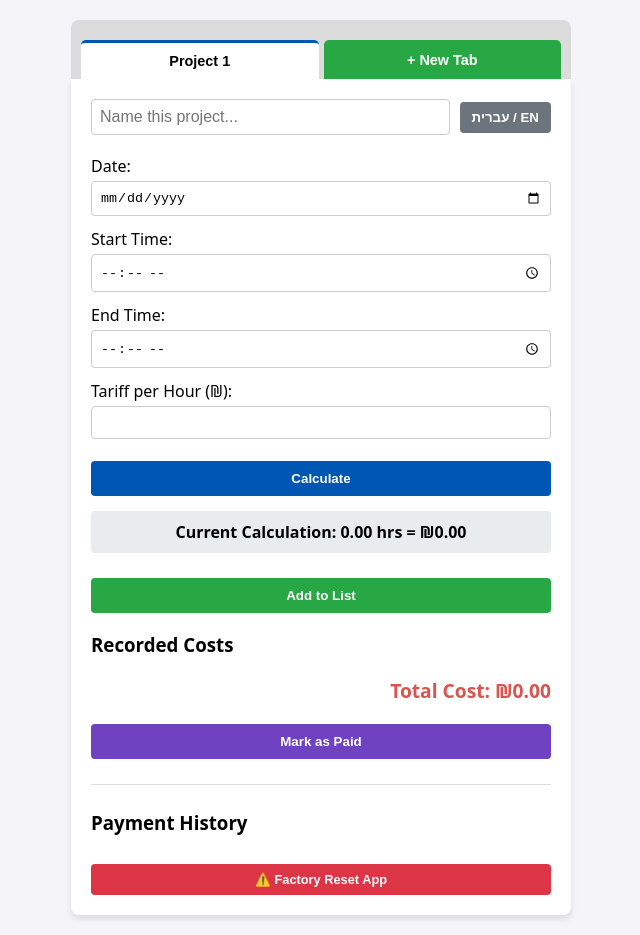
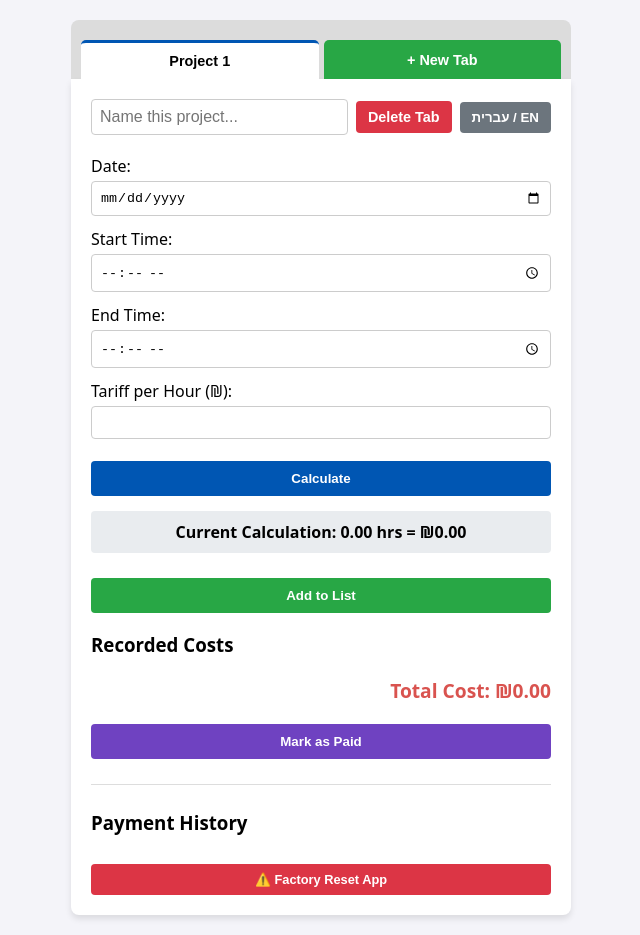
Before and after one commit to BNOmer/Hour-Calculator, a plain HTML site: page index.html in a window 1280 px wide. Shown: the whole page, without its empty margins (319-959 px from the left). Drawn offline with Linux system fonts and the light colour scheme.

Commit message:
Update index.html
add an option to delete tabs

```diff
--- a/index.html
+++ b/index.html
@@ -58,7 +58,7 @@
         }
         .header-controls {
             display: flex;
-            gap: 10px;
+            gap: 8px;
             margin-bottom: 20px;
             align-items: center;
         }
@@ -78,6 +78,21 @@
             white-space: nowrap;
         }
         .btn-lang:hover { background-color: #5a6268; }
+
+        .btn-delete-tab {
+            background-color: #dc3545;
+            color: white;
+            border: none;
+            border-radius: 4px;
+            padding: 8px 12px;
+            cursor: pointer;
+            font-size: 0.9em;
+            width: auto;
+            margin: 0;
+            white-space: nowrap;
+        }
+        .btn-delete-tab:hover { background-color: #c82333; }
+
         label, .input-field {
             display: block;
             width: 100%;
@@ -117,7 +132,6 @@
         }
         ul { list-style-type: none; padding: 0; }
 
-        /* Updated List Item Styles for Bi-Directional Support */
         li {
             background: #f8f9fa;
             margin: 5px 0;
@@ -147,7 +161,7 @@
         .total-box {
             font-size: 1.2em;
             font-weight: bold;
-            text-align: end; /* Adapts to RTL automatically */
+            text-align: end;
             margin-top: 20px;
             color: #d9534f;
         }
@@ -169,6 +183,7 @@
         <div class="container">
             <div class="header-controls">
                 <input type="text" id="tabNameInput" placeholder="Name this project..." onkeyup="updateTabName()">
+                <button id="btnDeleteTab" class="btn-delete-tab" onclick="deleteCurrentTab()">Delete Tab</button>
                 <button class="btn-lang" onclick="toggleLanguage()">עברית / EN</button>
             </div>
 
@@ -213,6 +228,7 @@
                 btnReset: "⚠️ Factory Reset App",
                 newTab: "+ New Tab",
                 btnDelete: "Delete",
+                btnDeleteTab: "Delete Tab",
                 totalPrefix: "Total Cost: ₪",
                 calcPrefix: "Current Calculation: ",
                 hrs: "hrs",
@@ -222,7 +238,9 @@
                 errFill: "Please fill in all fields correctly.",
                 errCalcFirst: "Please calculate a cost first.",
                 errNoPay: "There are no recorded costs to pay.",
+                errLastTab: "You cannot delete the last remaining tab.",
                 confDelete: "Delete this entry?",
+                confDeleteTab: "Are you sure you want to delete this entire project and all its data?",
                 confPay: "Record a payment of ₪",
                 confReset: "WARNING: This will delete ALL tabs, lists, and payment history forever. Are you absolutely sure?"
             },
@@ -240,7 +258,8 @@
                 btnReset: "⚠️ איפוס אפליקציה",
                 newTab: "+ כרטיסייה חדשה",
                 btnDelete: "מחק",
-                totalPrefix: "סך הכל לתשלום: ₪",
+                btnDeleteTab: "מחק פרויקט",
+                totalPrefix: "סך הכל עולה: ₪",
                 calcPrefix: "חישוב נוכחי: ",
                 hrs: "שעות",
                 projectPrefix: "פרויקט ",
@@ -249,7 +268,9 @@
                 errFill: "אנא מלא את כל השדות כראוי.",
                 errCalcFirst: "אנא חשב עלות תחילה.",
                 errNoPay: "אין עלויות רשומות לתשלום.",
+                errLastTab: "לא ניתן למחוק את הכרטיסייה האחרונה שנותרה.",
                 confDelete: "למחוק רשומה זו?",
+                confDeleteTab: "האם אתה בטוח שברצונך למחוק את כל הפרויקט והנתונים שלו?",
                 confPay: "לרשום תשלום של ₪",
                 confReset: "אזהרה: פעולה זו תמחק את כל הכרטיסיות והיסטוריית התשלומים לצמיתות. האם אתה בטוח?"
             }
@@ -257,7 +278,7 @@
 
         // --- DATA & STATE MANAGEMENT ---
         let appState = {
-            language: 'en', // New language state
+            language: 'en',
             activeTabId: 1,
             nextTabId: 2,
             tabs: [{ id: 1, name: "Project 1", costs: [], payments: [], total: 0 }]
@@ -273,7 +294,6 @@
             const savedData = localStorage.getItem('myHourlyCalculatorData');
             if (savedData) {
                 appState = JSON.parse(savedData);
-                // Ensure language property exists for older saves
                 if (!appState.language) appState.language = 'en';
             }
         }
@@ -297,10 +317,8 @@
             const lang = appState.language;
             const t = dict[lang];
 
-            // Set layout direction (RTL for Hebrew, LTR for English)
             document.getElementById('htmlRoot').dir = lang === 'he' ? 'rtl' : 'ltr';
 
-            // Update static HTML elements
             document.getElementById('tabNameInput').placeholder = t.tabPlaceholder;
             document.getElementById('lblDate').childNodes[0].nodeValue = t.lblDate + " ";
             document.getElementById('lblStart').childNodes[0].nodeValue = t.lblStart + " ";
@@ -312,8 +330,8 @@
             document.getElementById('btnPay').innerText = t.btnPay;
             document.getElementById('hdrHistory').innerText = t.hdrHistory;
             document.getElementById('btnReset').innerText = t.btnReset;
+            document.getElementById('btnDeleteTab').innerText = t.btnDeleteTab;
 
-            // Redraw everything to catch dynamic translations
             renderTabs();
             renderActiveTabData();
             resetPendingCost();
@@ -322,7 +340,7 @@
         // --- SAFE INITIALIZATION ---
         function initializeApp() {
             loadState();
-            applyLanguage(); // This will trigger renderTabs and renderActiveTabData
+            applyLanguage();
         }
 
         if (document.readyState === 'loading') {
@@ -342,7 +360,6 @@
                 const btn = document.createElement('button');
                 btn.className = 'tab-btn' + (tab.id === appState.activeTabId ? ' active' : '');
 
-                // Translate default "Project X" names dynamically
                 let displayName = tab.name;
                 if (tab.name.startsWith("Project ") || tab.name.startsWith("פרויקט ")) {
                     displayName = t.projectPrefix + tab.id;
@@ -385,6 +402,28 @@
             renderActiveTabData();
         }
 
+        // --- NEW: DELETE TAB LOGIC ---
+        function deleteCurrentTab() {
+            const t = dict[appState.language];
+
+            // Prevent deleting the very last tab
+            if (appState.tabs.length <= 1) {
+                alert(t.errLastTab);
+                return;
+            }
+
+            if (confirm(t.confDeleteTab)) {
+                // Remove the currently active tab from the array
+                appState.tabs = appState.tabs.filter(tab => tab.id !== appState.activeTabId);
+
+                // Switch focus to the first available tab left in the array
+                appState.activeTabId = appState.tabs[0].id;
+
+                saveState();
+                switchTab(appState.activeTabId);
+            }
+        }
+
         function updateTabName() {
             const newName = document.getElementById('tabNameInput').value;
             let activeTab = appState.tabs.find(t => t.id === appState.activeTabId);
@@ -406,7 +445,6 @@
             if(!activeTab) return;
             const t = dict[appState.language];
 
-            // Handle project name placeholder logic
             if (activeTab.name.startsWith("Project ") || activeTab.name.startsWith("פרויקט ")) {
                 document.getElementById('tabNameInput').value = "";
             } else {
@@ -417,7 +455,6 @@
             costList.innerHTML = '';
             activeTab.costs.forEach(function(item, index) {
                 const li = document.createElement('li');
-                // Use a span for the text to flex-separate it from the button
                 li.innerHTML = `<span>${item.details}</span> <button class="btn-delete" onclick="deleteLine(${index})">${t.btnDelete}</button>`;
                 costList.appendChild(li);
             });
```
